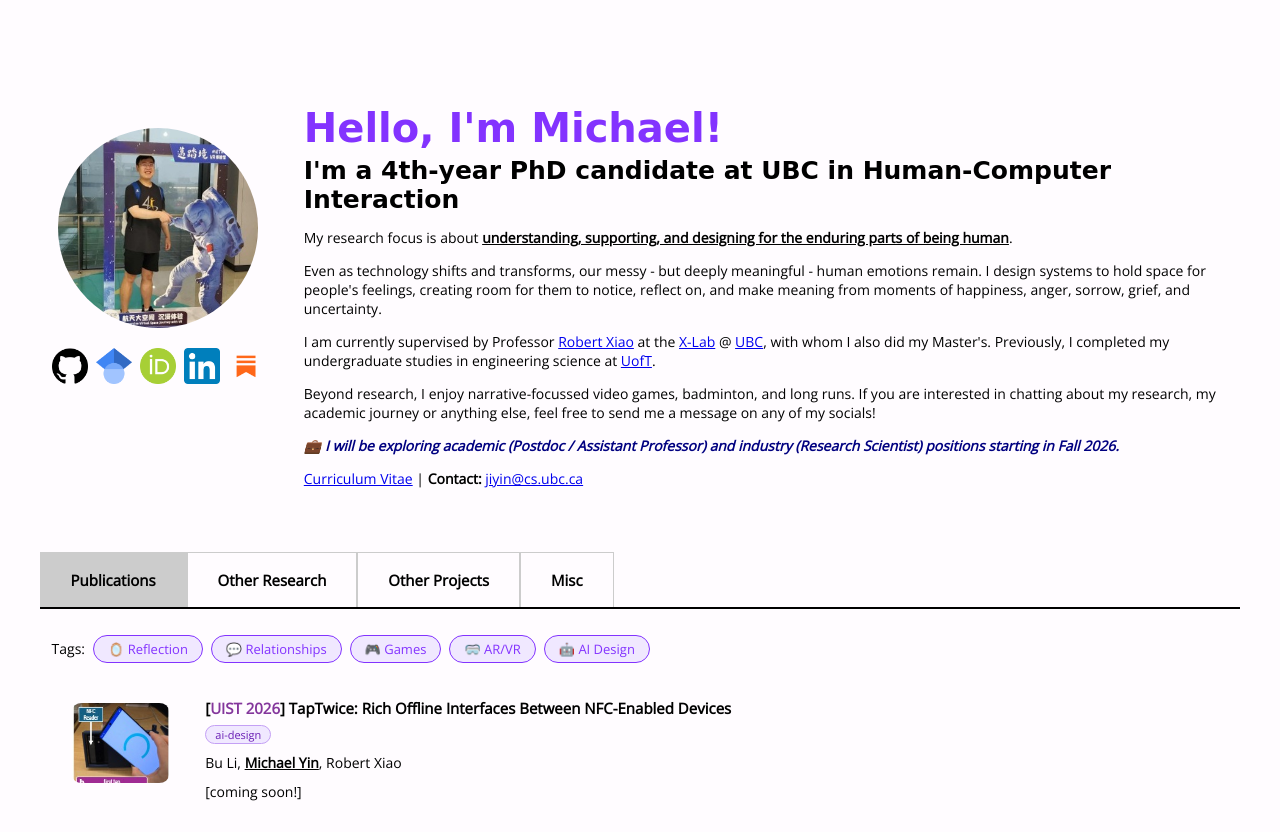
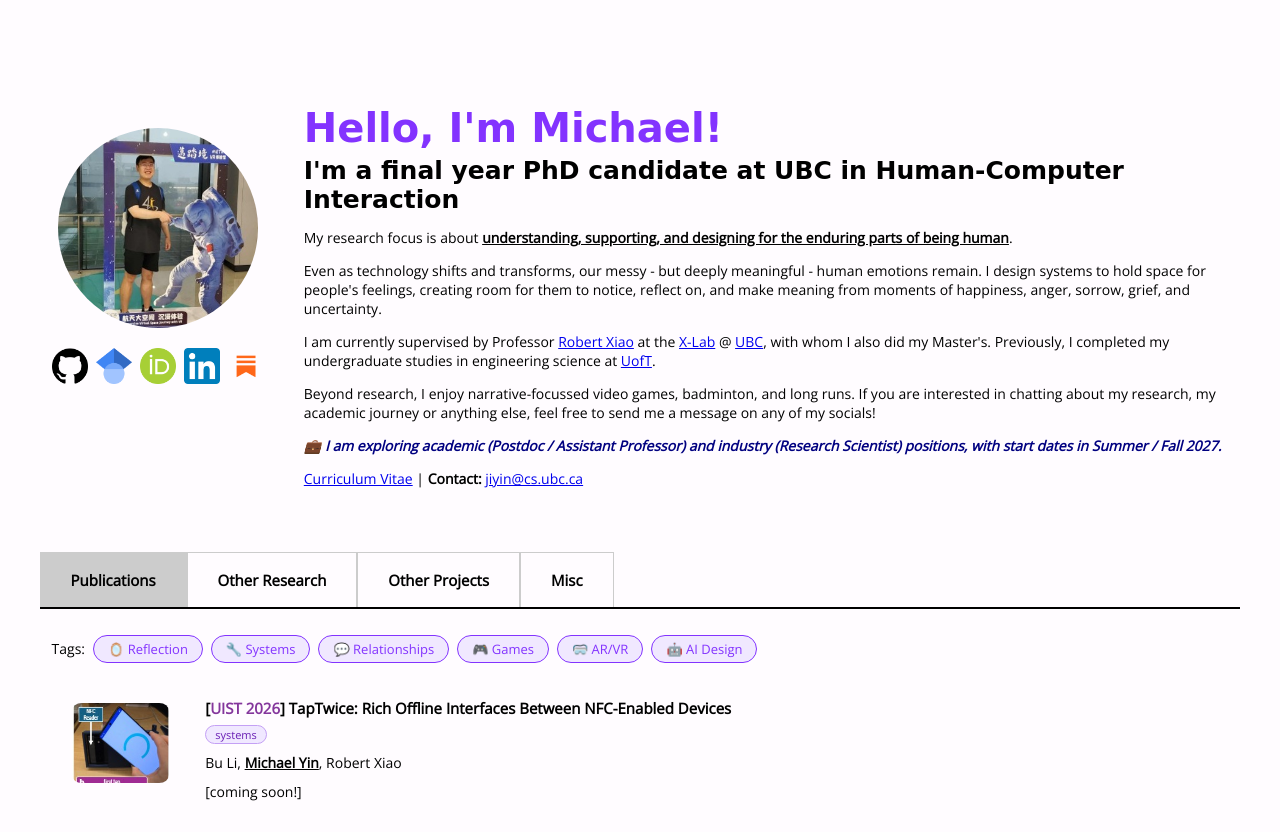
Before and after one commit to mikeyin97/mikeyin97.github.io, a plain HTML site: page index.html in a window 1280 px wide. Shown: the top 832 px of the page. Drawn offline with nearby package versions, Linux system fonts and the light colour scheme; a web font is replaced by a local one.

Commit message:
aug 19 update

```diff
--- a/index.html
+++ b/index.html
@@ -161,7 +161,7 @@
 
         <h1>Hello, I'm Michael!</h1>
         <h2>
-          I'm a 4th-year PhD candidate at UBC in Human-Computer Interaction
+          I'm a final year PhD candidate at UBC in Human-Computer Interaction
         </h2>
         <p>
           My research focus is about
@@ -195,8 +195,8 @@
         </p>
         <p>
           <span style="font-style: italic; font-weight: bold; color: navy">
-            💼 I will be exploring academic (Postdoc / Assistant Professor) and
-            industry (Research Scientist) positions starting in Fall 2026.
+            💼 I am exploring academic (Postdoc / Assistant Professor) and
+            industry (Research Scientist) positions, with start dates in Summer / Fall 2027.
           </span>
         </p>
         <p>
@@ -238,6 +238,13 @@
           </button>
           <button
             class="tag-btn"
+            onclick="filterTags('systems', this)"
+            data-active="false"
+          >
+            🔧 Systems
+          </button>
+          <button
+            class="tag-btn"
             onclick="filterTags('relationships', this)"
             data-active="false"
           >
@@ -266,7 +273,7 @@
           </button>
         </div>
 
-        <div class="container" data-tags="ai-design">
+        <div class="container" data-tags="systems">
           <div id="topleft1">
             <img loading="lazy" src="imgs/tap.jpg" class="projicon2" />
           </div>
@@ -577,7 +584,7 @@
           </div>
         </div>
 
-        <div class="container" data-tags="ar-vr">
+        <div class="container" data-tags="ar-vr,systems">
           <div id="topleft1">
             <img loading="lazy" src="imgs/vrnexus.png" class="projicon2" />
           </div>
```
